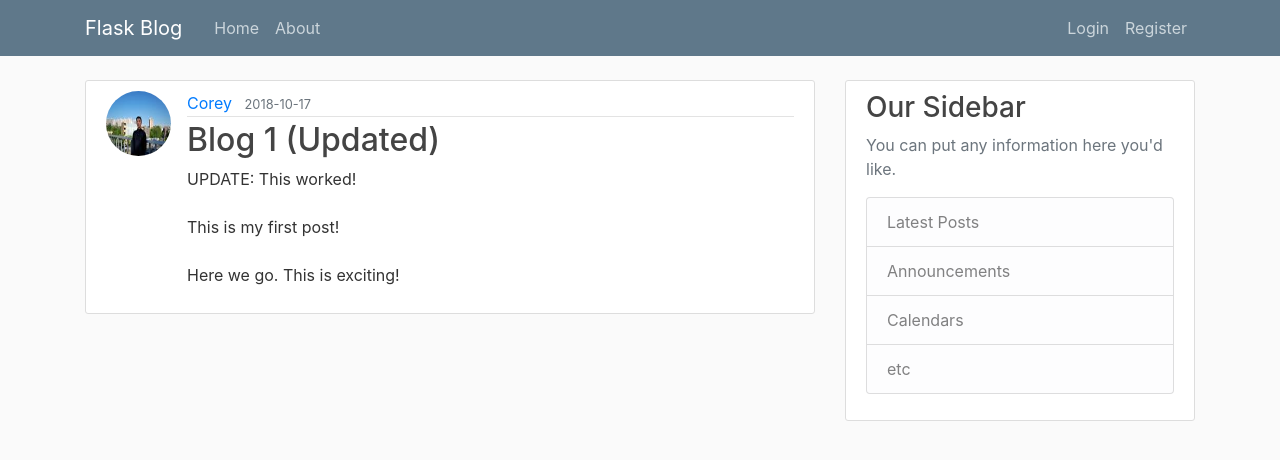
After one commit to osubuu/flaskblog, a Flask app: page /post/1 in a window 1280 px wide. The commit adds this page. Shown: the top 460 px of the page. Run offline with Flask 2, Linux system fonts and the light colour scheme; data comes from the database, SQL or seed files in the repository; both versions use the stored data as it was after the commit; some libraries are stand-ins or nearby versions.

Commit message:
added edit and delete posts functionalities

```diff
--- a/flaskblog/routes.py
+++ b/flaskblog/routes.py
@@ -7,33 +7,19 @@ from PIL import Image
 # url_for = allows you to target routes
 # flash = alert
 # redirect = redirect to another page
-from flask import render_template, url_for, flash, redirect, request
+from flask import render_template, url_for, flash, redirect, request, abort
 from flaskblog import app, db, bcrypt
 # can also import other python files
-from flaskblog.forms import RegistrationForm, LoginForm, UpdateAccountForm
+from flaskblog.forms import RegistrationForm, LoginForm, UpdateAccountForm, PostForm
 # we reorganized our models and put them in a separate .py file and imported them here
 from flaskblog.models import User, Post
 from flask_login import login_user, current_user, logout_user, login_required
-
-posts = [
-    {
-        'author': "Corey Schafer",
-        "title": "Blog Post 1",
-        "content": "First Post Content",
-        "date_posted": "April 20, 2018"
-    },
-    {
-        'author': "Jane Doe",
-        "title": "Blog Post 2",
-        "content": "Second Post Content",
-        "date_posted": "April 21, 2018"
-    },
-]
 
 
 @app.route("/")
 @app.route("/home")
 def home():
+    posts = Post.query.all()
     return render_template("home.html", posts=posts)
 
 
@@ -123,3 +109,57 @@ def account():
         'static', filename='profile_pics/' + current_user.image_file)
     return render_template('account.html', title='Account',
                            image_file=image_file, form=form)
+
+
+@app.route("/post/new", methods=["GET", "POST"])
+@login_required
+def new_post():
+    form = PostForm()
+    if form.validate_on_submit():
+        post = Post(title=form.title.data,
+                    content=form.content.data, author=current_user)
+        db.session.add(post)
+        db.session.commit()
+        flash("Your post has been created!", "success")
+        return redirect(url_for("home"))
+    return render_template("create_post.html", title="New Post",
+                           form=form, legend="New Post")
+
+
+@app.route("/post/<int:post_id>")
+def post(post_id):
+    post = Post.query.get_or_404(post_id)
+    return render_template("post.html", title=post.title, post=post)
+
+
+@app.route("/post/<int:post_id>/update", methods=["GET", "POST"])
+@login_required
+def update_post(post_id):
+    post = Post.query.get_or_404(post_id)
+    if post.author != current_user:
+        # 403 is a HTTP error for a forbidden route
+        abort(403)
+    form = PostForm()
+    if form.validate_on_submit():
+        post.title = form.title.data
+        post.content = form.content.data
+        db.session.commit()
+        flash("Your post has been updated!", "success")
+        return redirect(url_for("post", post_id=post.id))
+    elif request.method == "GET":
+        form.title.data = post.title
+        form.content.data = post.content
+    return render_template("create_post.html", title="Update Post",
+                           form=form, legend="Update Post")
+
+
+@app.route("/post/<int:post_id>/delete", methods=["POST"])
+@login_required
+def delete_post(post_id):
+    post = Post.query.get_or_404(post_id)
+    if post.author != current_user:
+        abort(403)
+    db.session.delete(post)
+    db.session.commit()
+    flash("Your post has been deleted!", "success")
+    return redirect(url_for("home"))
--- a/flaskblog/templates/layout.html
+++ b/flaskblog/templates/layout.html
@@ -35,6 +35,7 @@
           <!-- Navbar Right Side -->
           <div class="navbar-nav">
             {% if current_user.is_authenticated %}
+            <a class="nav-item nav-link" href="{{url_for("new_post")}}">New Post</a>
             <a class="nav-item nav-link" href="{{url_for("account")}}">Account</a>
             <a class="nav-item nav-link" href="{{url_for("logout")}}">Logout</a>
             {% else %}
--- /dev/null
+++ b/flaskblog/templates/post.html
@@ -0,0 +1,42 @@
+{% extends "layout.html" %}
+{% block content %}
+
+<article class="media content-section">
+  <img class="rounded-circle article-img" src="{{url_for("static", filename="profile_pics/" + post.author.image_file)}}"
+    alt="">
+  <div class="media-body">
+    <div class="article-metadata">
+      <a class="mr-2" href="#">{{ post.author.username }}</a>
+      <small class="text-muted">{{ post.date_posted.strftime("%Y-%m-%d") }}</small>
+      {% if post.author == current_user %}
+      <div>
+        <a class="btn btn-secondary btn-sm mt-1 mb-1" href="{{url_for("update_post", post_id=post.id)}}">Update</a>
+        <button type="button" class="btn btn-danger btn-sm m-1" data-toggle="modal" data-target="#deleteModal">Delete</button>
+      </div>
+      {% endif %}
+    </div>
+    <h2 class="article-title">{{ post.title }}</h2>
+    <p class="article-content">{{ post.content }}</p>
+  </div>
+</article>
+<!-- Modal -->
+<div class="modal fade" id="deleteModal" tabindex="-1" role="dialog" aria-labelledby="deleteModalLabel" aria-hidden="true">
+  <div class="modal-dialog" role="document">
+    <div class="modal-content">
+      <div class="modal-header">
+        <h5 class="modal-title" id="deleteModalLabel">Delete Post?</h5>
+        <button type="button" class="close" data-dismiss="modal" aria-label="Close">
+          <span aria-hidden="true">&times;</span>
+        </button>
+      </div>
+      <div class="modal-footer">
+        <button type="button" class="btn btn-secondary" data-dismiss="modal">Close</button>
+        <form action="{{url_for("delete_post", post_id=post.id)}}" method="POST">
+          <input type="submit" class="btn btn-danger" value="Delete">
+        </form>
+      </div>
+    </div>
+  </div>
+</div>
+
+{% endblock content %}
--- a/requirements.txt
+++ b/requirements.txt
@@ -1,3 +1,4 @@
+astroid==2.0.4
 autopep8==1.4
 bcrypt==3.1.4
 cffi==1.11.5
@@ -7,13 +8,18 @@ Flask-Bcrypt==0.7.1
 Flask-Login==0.4.1
 Flask-SQLAlchemy==2.3.2
 Flask-WTF==0.14.2
+isort==4.3.4
 itsdangerous==0.24
 Jinja2==2.10
+lazy-object-proxy==1.3.1
 MarkupSafe==1.0
+mccabe==0.6.1
 Pillow==5.3.0
 pycodestyle==2.4.0
 pycparser==2.19
+pylint==2.1.1
 six==1.11.0
 SQLAlchemy==1.2.12
 Werkzeug==0.14.1
+wrapt==1.10.11
 WTForms==2.2.1
```
Also changed, not shown: flaskblog/forms.py (+7 -1 lines), flaskblog/templates/create_post.html (added, +45 -0 lines), flaskblog/templates/home.html (+5 -3 lines), flaskblog/site.db.
